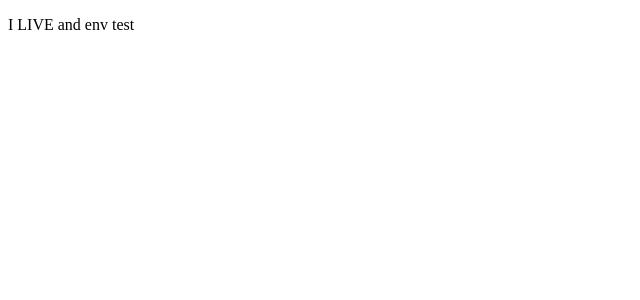
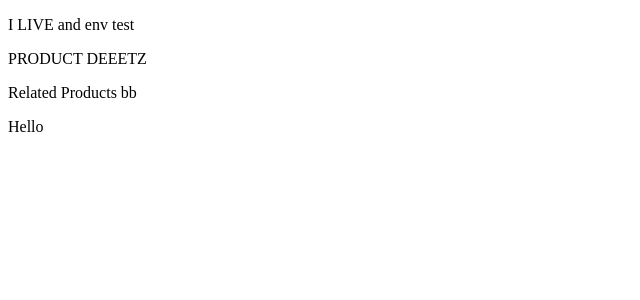
Before and after one commit to Atelier-Front-End-Optimization/Atelier-Client, a React (Vite) app in the folder projectAtelier/: page / in a window 1280 px wide. Shown: the top 300 px of the page, without its empty margins (0-640 px from the left). Built offline with nearby package versions, Linux system fonts and the light colour scheme; no server answers.

Commit message:
implemented axios get request, renamed components, and rendered app

```diff
--- /dev/null
+++ b/projectAtelier/apiRoutes.js
@@ -0,0 +1,23 @@
+import axios from 'axios';
+
+// const axiosGet = (endpoint) => {
+//   return axios.get(`https://app-hrsei-api.herokuapp.com/api/fec2/rfe2305${endpoint}`);
+// };
+
+
+const axiosGet = async (endpoint) => {
+
+  const config = {
+    headers: {
+      Authorization: import.meta.env.VITE_API_TOKEN
+    }
+  }
+  try {
+	const response = await axios.get(`https://app-hrsei-api.herokuapp.com/api/fec2/hr-rfe${endpoint}`, config);
+  return response;
+} catch (err) {
+  console.error(err);
+}
+};
+//await line 17
+export default axiosGet;
--- a/projectAtelier/client/src/App.jsx
+++ b/projectAtelier/client/src/App.jsx
@@ -1,17 +1,37 @@
-import {useEffect, useState} from 'react'
-import axios from 'axios'
+import {useEffect, useState} from 'react';
+import  axiosGet  from '../../apiRoutes.js';
+import RelatedProducts from './components/RelatedProducts.jsx';
+import ProductDetails from './components/ProductDetails.jsx';
+import Ratings_Reviews from './components/Ratings_Reviews.jsx';
 
 function App() {
-  const [products, setProducts] = useState([])
-  useEffect(() => {
-    axios.get(`${import.meta.env.VITE_URL}/products`).then((response) => {
-      setProducts(response.data)
-    })
-  },[])
+  const [product, setProduct] = useState({});
+
+useEffect(() => {
+  const fetchData = async() => {
+    try {
+      const productRes = await axiosGet('/products');
+     setProduct(productRes.data[0]);
+    } catch (err) {
+      console.error(err);
+    }
+  }
+  fetchData();
+},[])
+
   return (
     <div>
       <p>I LIVE and env test</p><b></b>
-      <p>{products}</p>
+      <p>{product.name}</p>
+      <div>
+      <ProductDetails productId={product.id} setProduct={setProduct}/>
+      </div>
+      <div>
+      <RelatedProducts productId={product.id} setProduct={setProduct}/>
+      </div>
+      <div>
+      <Ratings_Reviews productId={product.id}/>
+      </div>
     </div>
   )
 }
--- /dev/null
+++ b/projectAtelier/client/src/components/ProductDetails.jsx
@@ -0,0 +1,10 @@
+const ProductDetails = () => {
+
+  return (
+    <p>PRODUCT DEEETZ</p>
+
+
+  )
+}
+
+export default ProductDetails;
--- /dev/null
+++ b/projectAtelier/client/src/components/Ratings_Reviews.jsx
@@ -0,0 +1,14 @@
+import React from 'react';
+
+
+const Ratings_Reviews = ({ productId }) => {
+  console.log(productId)
+
+  return (
+    <section>
+      Hello
+    </section>
+  );
+};
+
+export default Ratings_Reviews;
--- /dev/null
+++ b/projectAtelier/client/src/components/RelatedProducts.jsx
@@ -0,0 +1,8 @@
+// import React from 'react'
+// import ReactDOM from 'react-dom/client'
+
+function RelatedProducts() {
+  return <p>Related Products bb</p>
+}
+
+export default RelatedProducts;
```
Also changed, not shown: projectAtelier/client/src/components/KielsWidge.jsx (deleted, +0 -8 lines), projectAtelier/client/src/components/AkashWidge.jsx (deleted), projectAtelier/client/src/components/JesseWidge.jsx (deleted), 1 other file (tests, documents, lock files or other folders).
